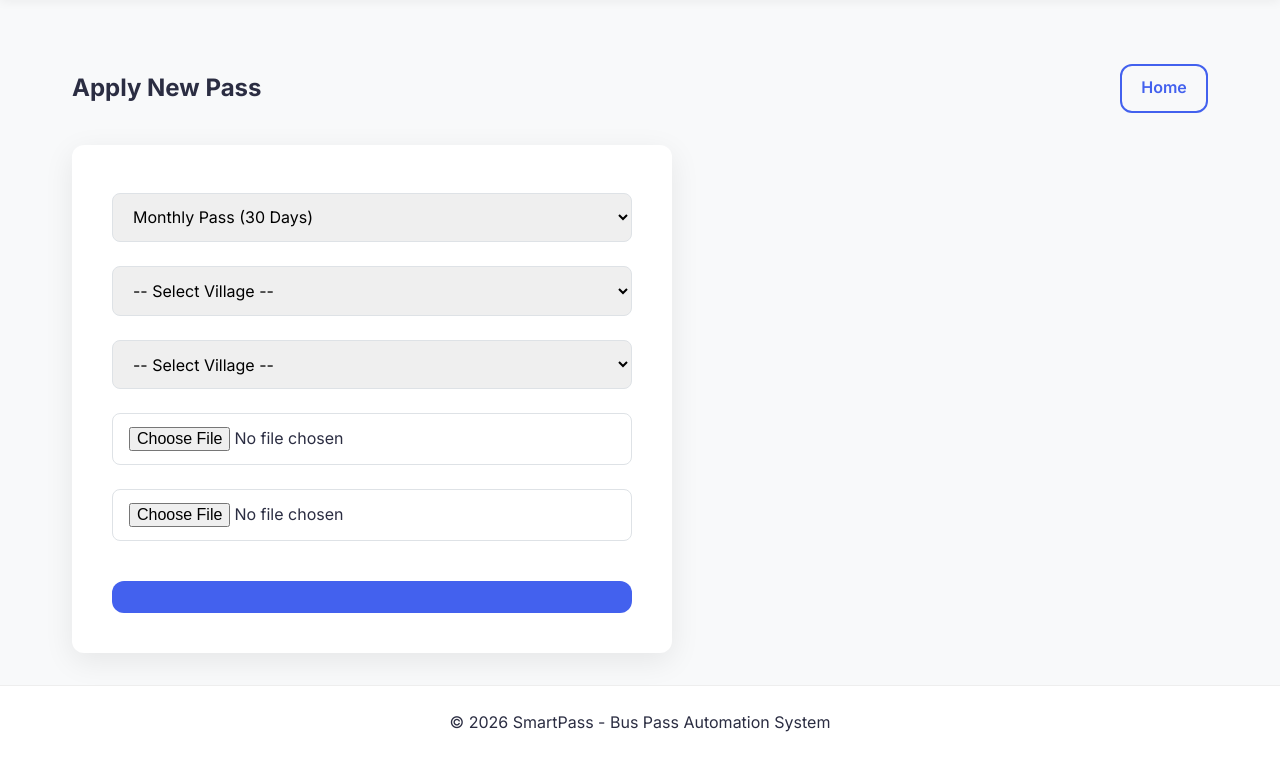
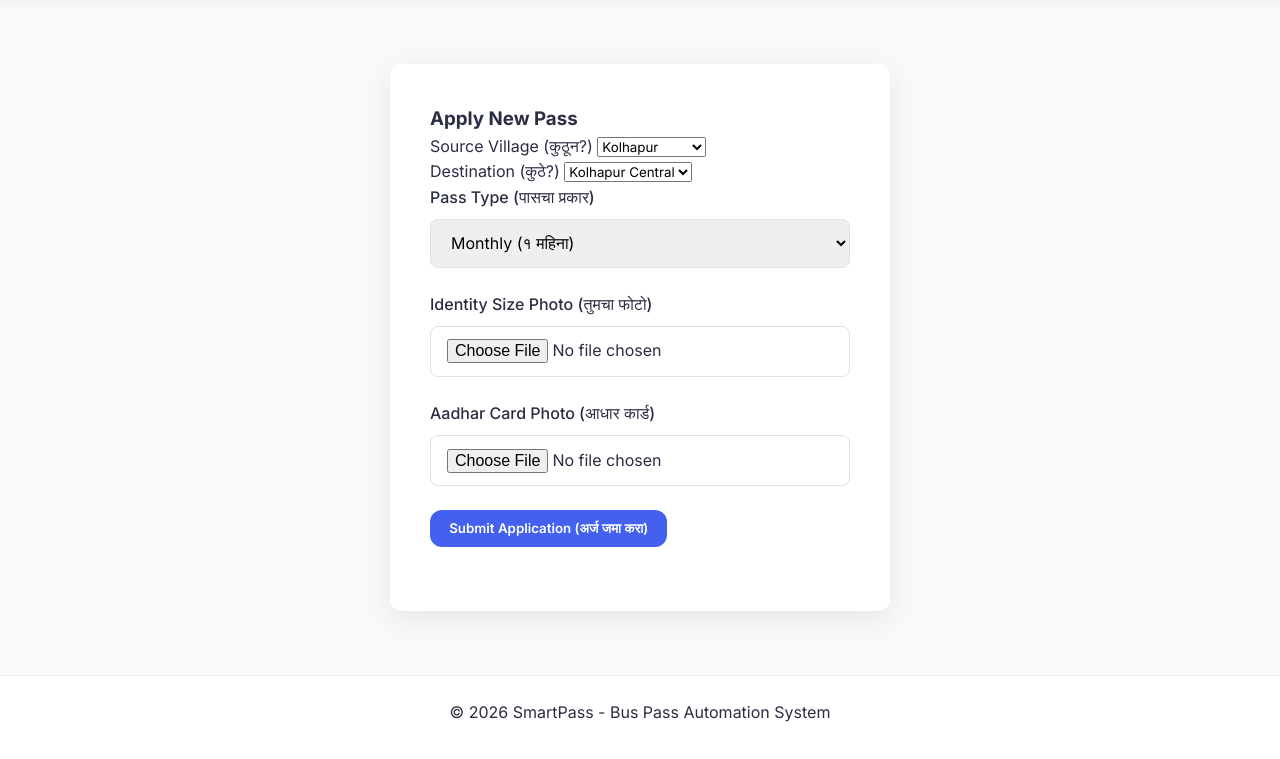
Before and after one commit to adityaavadan/smart_bus_pass, a Flask app: page /student/apply in a window 1280 px wide. Shown: the part 81-840 px from the top of the page. After the commit the page ends 803 px from the top, so only its background shows below. Run offline with Flask 3, Linux system fonts and the light colour scheme; the visitor is signed in with stand-in values (Sample User, id 1).

Commit message:
Update apply_pass.html

```diff
--- a/templates/apply_pass.html
+++ b/templates/apply_pass.html
@@ -1,50 +1,62 @@
-{% extends 'base.html' %}
-
-{% block title %}{{ t.apply_pass }} - SmartPass{% endblock %}
+{% extends "base.html" %}
+{% block title %}{{ t.apply_pass }}{% endblock %}
 
 {% block content %}
-<div class="dashboard-header">
-    <h2>{{ t.apply_pass }}</h2>
-    <a href="{{ url_for('student_dashboard') }}" class="btn btn-outline">{{ t.home }}</a>
+<div class="row justify-content-center">
+    <div class="col-md-8">
+        <div class="card shadow-lg border-0 rounded-lg mt-5">
+            <div class="card-header bg-primary text-white text-center py-4">
+                <h3 class="font-weight-light my-1">{{ t.apply_pass }}</h3>
             </div>
-
-<div class="card" style="margin: 0; max-width: 600px;">
-    <form method="POST" action="{{ url_for('apply_pass') }}" enctype="multipart/form-data">
-        <div class="form-group">
-            <label for="pass_type">{{ t.pass_type }}</label>
-            <select id="pass_type" name="pass_type" required>
-                <option value="Monthly">Monthly Pass (30 Days)</option>
-                <option value="Quarterly">Quarterly Pass (90 Days)</option>
-            </select>
-        </div>
-        <div class="form-group">
-            <label for="source">{{ t.source }}</label>
-            <select id="source" name="source" required>
-                <option value="">-- Select Village --</option>
+            <div class="card-body p-5">
+                <form action="{{ url_for('apply_pass') }}" method="post" enctype="multipart/form-data">
+                    <div class="form-row mb-3">
+                        <div class="col-md-6">
+                            <label class="small mb-1 font-weight-bold">Source Village (कुठून?)</label>
+                            <select name="source" class="form-control py-4" required>
                                 {% for village in villages %}
                                 <option value="{{ village }}">{{ village }}</option>
                                 {% endfor %}
                             </select>
                         </div>
-        <div class="form-group">
-            <label for="destination">{{ t.destination }}</label>
-            <select id="destination" name="destination" required>
-                <option value="">-- Select Village --</option>
+                        <div class="col-md-6">
+                            <label class="small mb-1 font-weight-bold">Destination (कुठे?)</label>
+                            <select name="destination" class="form-control py-4" required>
+                                <option value="Kolhapur Central">Kolhapur Central</option>
                                 {% for village in villages %}
                                 <option value="{{ village }}">{{ village }}</option>
                                 {% endfor %}
                             </select>
                         </div>
-        <div class="form-group">
-            <label for="profile_pic">{{ t.profile_photo }}</label>
-            <input type="file" id="profile_pic" name="profile_pic" accept=".jpg, .jpeg, .png" required>
-        </div>
-        <div class="form-group">
-            <label for="aadhar_pic">{{ t.aadhar_photo }}</label>
-            <input type="file" id="aadhar_pic" name="aadhar_pic" accept=".jpg, .jpeg, .png" required>
                     </div>
 
-        <button type="submit" class="btn btn-primary form-submit">{{ t.submit }}</button>
+                    <div class="form-group mb-3">
+                        <label class="small mb-1 font-weight-bold">Pass Type (पासचा प्रकार)</label>
+                        <select name="pass_type" class="form-control py-4" required>
+                            <option value="Monthly">Monthly (१ महिना)</option>
+                            <option value="Quarterly">Quarterly (३ महिने)</option>
+                            <option value="Yearly">Yearly (१ वर्ष)</option>
+                        </select>
+                    </div>
+
+                    <div class="form-group mb-4">
+                        <label class="small mb-1 font-weight-bold">Identity Size Photo (तुमचा फोटो)</label>
+                        <input type="file" name="profile_pic" class="form-control-file" accept="image/*" required>
+                    </div>
+
+                    <div class="form-group mb-4">
+                        <label class="small mb-1 font-weight-bold">Aadhar Card Photo (आधार कार्ड)</label>
+                        <input type="file" name="aadhar_pic" class="form-control-file" accept="image/*" required>
+                    </div>
+
+                    <div class="form-group mt-4 mb-0">
+                        <button type="submit" class="btn btn-primary btn-block py-3 font-weight-bold">
+                            Submit Application (अर्ज जमा करा)
+                        </button>
+                    </div>
                 </form>
             </div>
+        </div>
+    </div>
+</div>
 {% endblock %}
```
Lines whose indentation alone changed are shown as unchanged.
